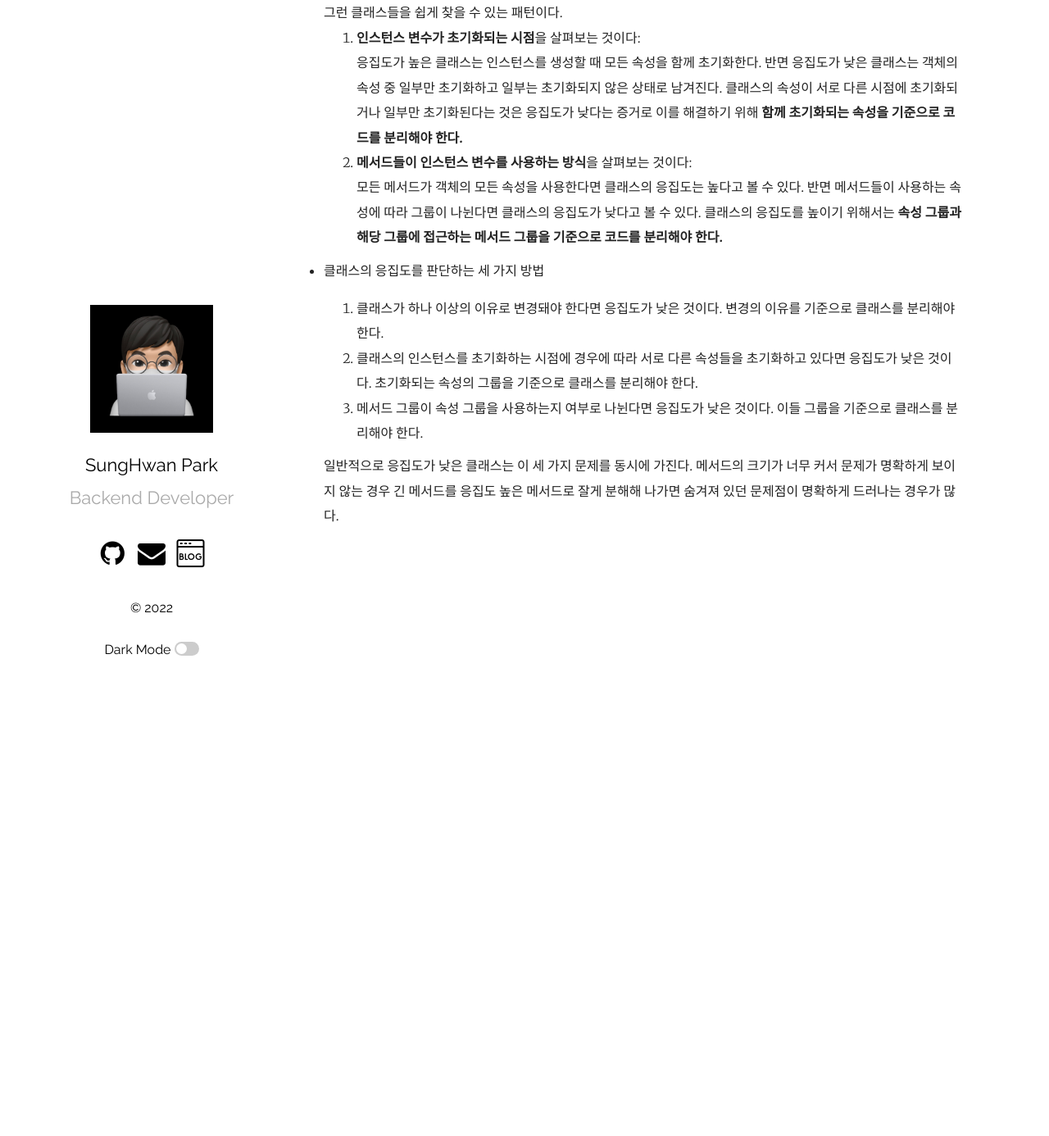
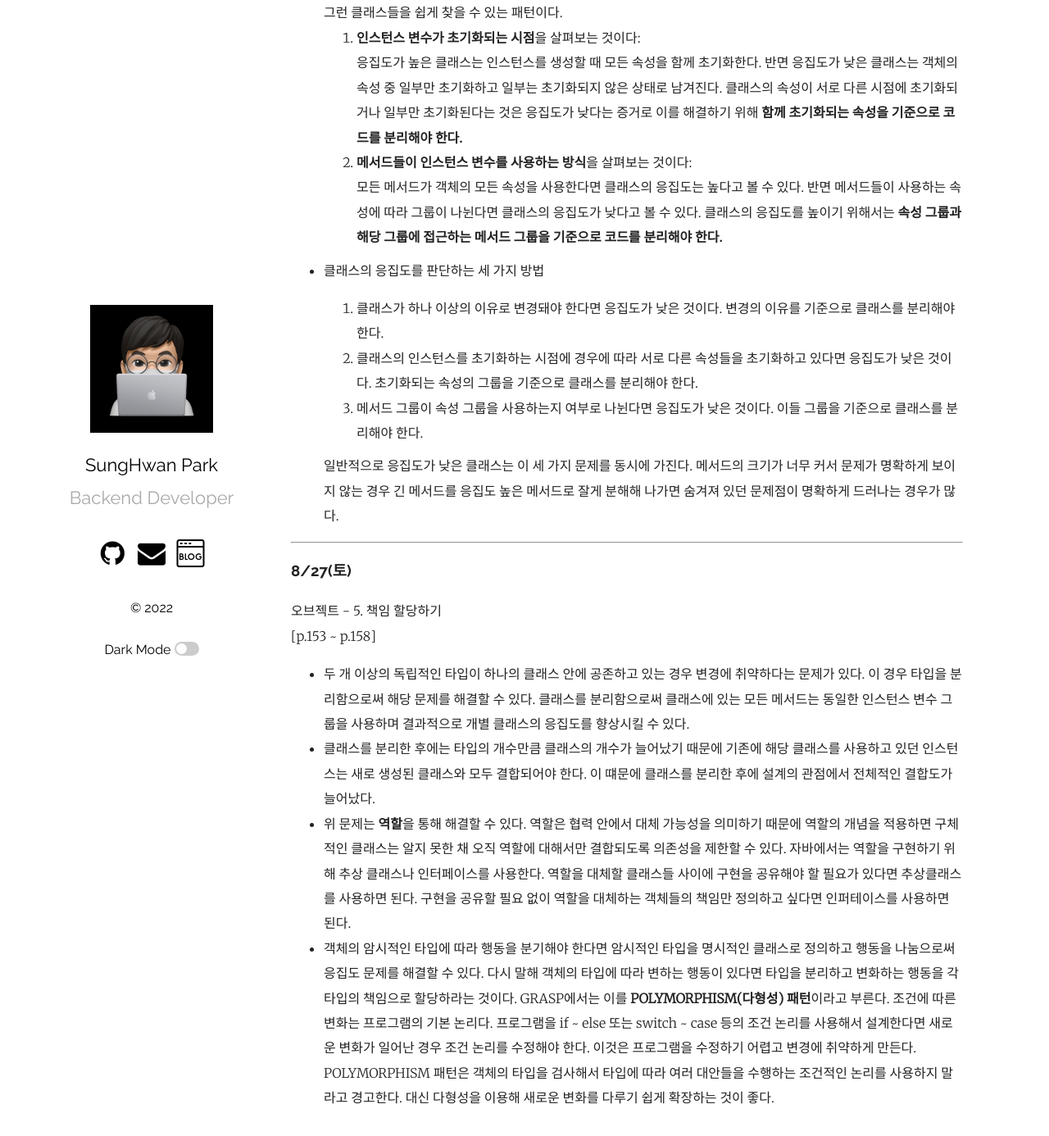
Before and after one commit to mrpark219/TIL, a Jekyll site: the page built from _posts/2022-08-01-8월TIL.markdown, in a window 1280 px wide and 1400 px high, scrolled down 25639 px. Shown: the top 1386 px of the window at 82% size. Built offline with Jekyll 4.4.1, drawn with Linux system fonts in a browser that asks for light colours; comment, search, counter and statistics services are not loaded; before the commit the page ends 26329 px from its top, so only the background shows below that.

Commit message:
feat: 2022-08-27 TIL 추가

```diff
--- a/_posts/2022-08-01-8월TIL.markdown
+++ b/_posts/2022-08-01-8월TIL.markdown
@@ -572,3 +572,15 @@ categories: 202208 TIL
     3. 메서드 그룹이 속성 그룹을 사용하는지 여부로 나뉜다면 응집도가 낮은 것이다. 이들 그룹을 기준으로 클래스를 분리해야 한다.
 
     일반적으로 응집도가 낮은 클래스는 이 세 가지 문제를 동시에 가진다. 메서드의 크기가 너무 커서 문제가 명확하게 보이지 않는 경우 긴 메서드를 응집도 높은 메서드로 잘게 분해해 나가면 숨겨져 있던 문제점이 명확하게 드러나는 경우가 많다.
+
+---
+
+### 8/27(토)
+
+오브젝트 - 5. 책임 할당하기
+[p.153 ~ p.158]
+
+-   두 개 이상의 독립적인 타입이 하나의 클래스 안에 공존하고 있는 경우 변경에 취약하다는 문제가 있다. 이 경우 타입을 분리함으로써 해당 문제를 해결할 수 있다. 클래스를 분리함으로써 클래스에 있는 모든 메서드는 동일한 인스턴스 변수 그룹을 사용하며 결과적으로 개별 클래스의 응집도를 향상시킬 수 있다.
+-   클래스를 분리한 후에는 타입의 개수만큼 클래스의 개수가 늘어났기 때문에 기존에 해당 클래스를 사용하고 있던 인스턴스는 새로 생성된 클래스와 모두 결합되어야 한다. 이 떄문에 클래스를 분리한 후에 설계의 관점에서 전체적인 결합도가 늘어났다.
+-   위 문제는 **역할**을 통해 해결할 수 있다. 역할은 협력 안에서 대체 가능성을 의미하기 때문에 역할의 개념을 적용하면 구체적인 클래스는 알지 못한 채 오직 역할에 대해서만 결합되도록 의존성을 제한할 수 있다. 자바에서는 역할을 구현하기 위해 추상 클래스나 인터페이스를 사용한다. 역할을 대체할 클래스들 사이에 구현을 공유해야 할 필요가 있다면 추상클래스를 사용하면 된다. 구현을 공유할 필요 없이 역할을 대체하는 객체들의 책임만 정의하고 싶다면 인퍼테이스를 사용하면 된다.
+-   객체의 암시적인 타입에 따라 행동을 분기해야 한다면 암시적인 타입을 명시적인 클래스로 정의하고 행동을 나눔으로써 응집도 문제를 해결할 수 있다. 다시 말해 객체의 타입에 따라 변하는 행동이 있다면 타입을 분리하고 변화하는 행동을 각 타입의 책임으로 할당하라는 것이다. GRASP에서는 이를 **POLYMORPHISM(다형성) 패턴**이라고 부른다. 조건에 따른 변화는 프로그램의 기본 논리다. 프로그램을 if ~ else 또는 switch ~ case 등의 조건 논리를 사용해서 설계한다면 새로운 변화가 일어난 경우 조건 논리를 수정해야 한다. 이것은 프로그램을 수정하기 어렵고 변경에 취약하게 만든다. POLYMORPHISM 패턴은 객체의 타입을 검사해서 타입에 따라 여러 대안들을 수행하는 조건적인 논리를 사용하지 말라고 경고한다. 대신 다형성을 이용해 새로운 변화를 다루기 쉽게 확장하는 것이 좋다.
```
